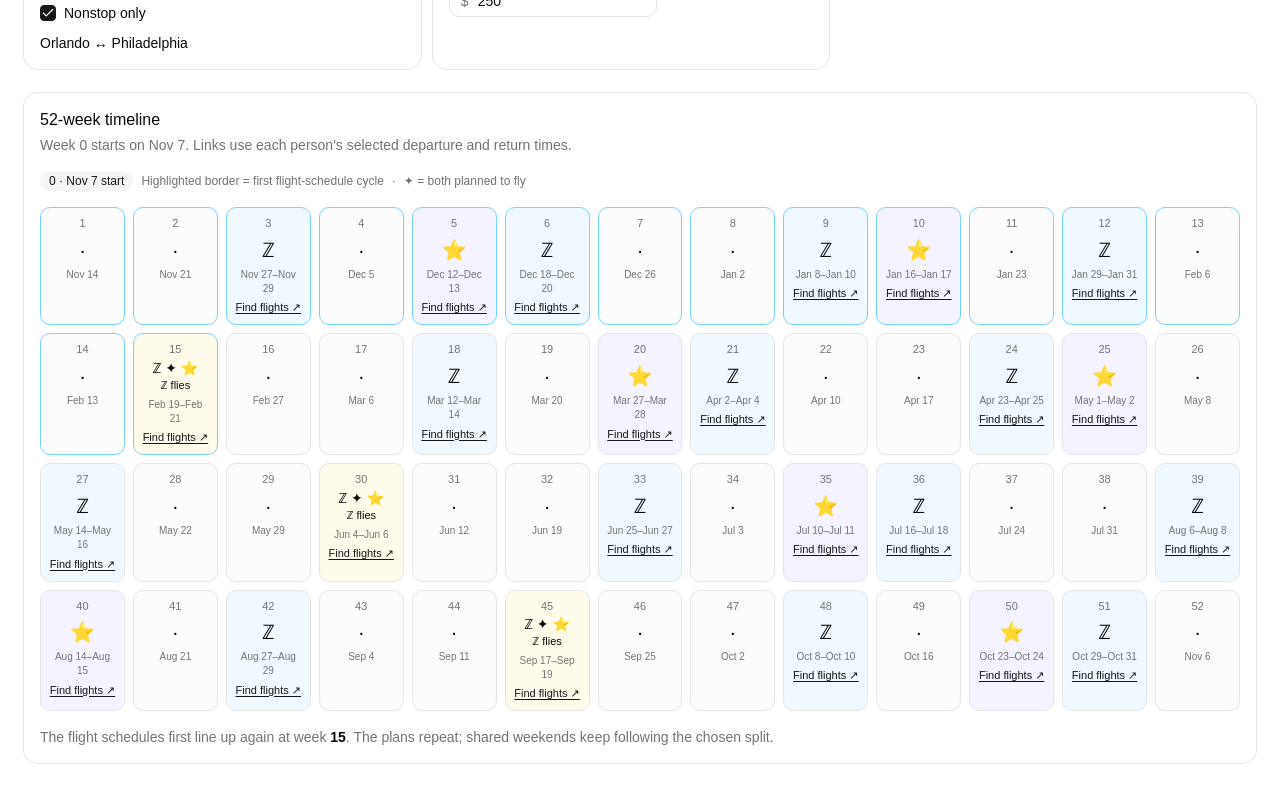
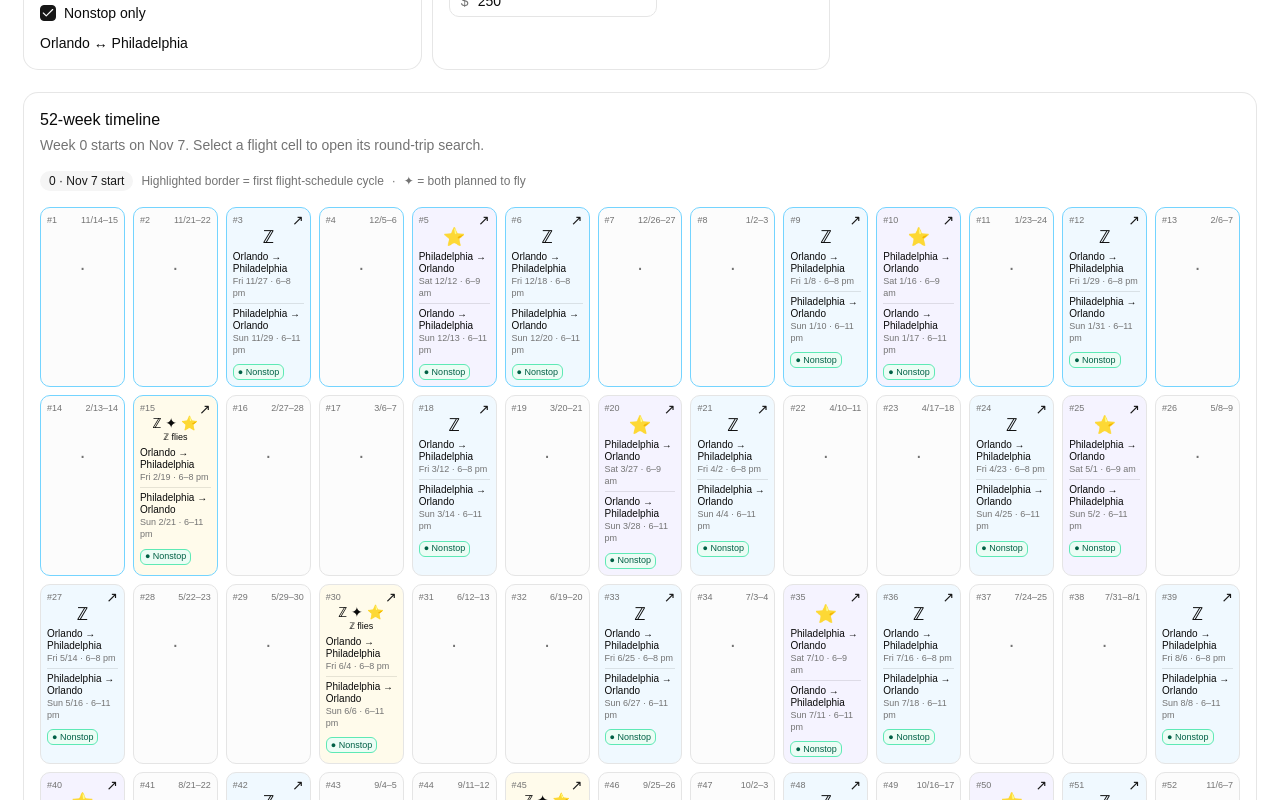
Before and after one commit to zsiegel92/flight-alternator, a React (Vite) app: page / in a window 1280 px wide. Shown: the part 960-1760 px from the top of the page. Built offline with nearby package versions, Linux system fonts and the light colour scheme.

Commit message:
calendar update

```diff
--- a/src/App.tsx
+++ b/src/App.tsx
@@ -165,6 +165,54 @@ const sliderWindowSchema = z
 
 function hourLabel(hour: number): string {
 	return `${hour % 12 || 12}:00 ${hour < 12 ? "am" : "pm"}`;
+}
+
+function compactDate(date: string): string {
+	return `${Number(date.slice(5, 7))}/${Number(date.slice(8, 10))}`;
+}
+
+function compactDateRange(start: string, end: string): string {
+	const last =
+		start.slice(0, 7) === end.slice(0, 7)
+			? String(Number(end.slice(8, 10)))
+			: compactDate(end);
+	return `${compactDate(start)}–${last}`;
+}
+
+function compactWindow(window: TimeWindow): string {
+	const start = window.start % 12 || 12;
+	const end = window.end % 12 || 12;
+	const startPeriod = window.start < 12 ? "am" : "pm";
+	const endPeriod = window.end < 12 ? "am" : "pm";
+	return startPeriod === endPeriod
+		? `${start}–${end} ${endPeriod}`
+		: `${start} ${startPeriod}–${end} ${endPeriod}`;
+}
+
+function FlightLeg({
+	from,
+	to,
+	day,
+	date,
+	window,
+}: {
+	from: string;
+	to: string;
+	day: Departure | ReturnDay;
+	date: string;
+	window: TimeWindow;
+}) {
+	const shortDay = `${day[0].toUpperCase()}${day.slice(1, 3)}`;
+	return (
+		<div className="min-w-0 border-t border-foreground/10 pt-1 first:border-0 first:pt-0">
+			<div className="break-words text-[10px] font-medium leading-3">
+				{from} → {to}
+			</div>
+			<div className="text-[9px] leading-3 text-muted-foreground">
+				{shortDay} {compactDate(date)} · {compactWindow(window)}
+			</div>
+		</div>
+	);
 }
 
 function TimeWindowFields({
@@ -358,8 +406,8 @@ function Timeline({
 			<CardHeader>
 				<CardTitle>52-week timeline</CardTitle>
 				<CardDescription>
-					Week 0 starts on {shortDate(firstSaturday)}. Links use each person's
-					selected departure and return times.
+					Week 0 starts on {shortDate(firstSaturday)}. Select a flight cell to
+					open its round-trip search.
 				</CardDescription>
 			</CardHeader>
 			<CardContent className="space-y-4">
@@ -386,65 +434,106 @@ function Timeline({
 									person.returnDay,
 								)
 							: null;
-						const saturday = tripDates(
+						const weekendDates = tripDates(
 							day.week,
 							firstSaturday,
 							"saturday",
 							"sunday",
-						).depart;
+						);
 						const title = coincidence
 							? `Week ${day.week}: both planned to fly; ${names[day.flyer ?? 0]} flies`
 							: day.flyer === null
 								? `Week ${day.week}: no flight`
 								: `Week ${day.week}: ${names[day.flyer]} flies`;
+						const border = inFirstCycle ? "border-sky-300" : "border-border";
+						if (!person || !destination || !dates) {
 							return (
 								<div
 									key={day.week}
 									title={title}
-								className={`relative min-h-28 rounded-lg border p-2 text-center ${inFirstCycle ? "border-sky-300" : "border-border"} ${coincidence ? "bg-amber-50" : day.flyer === 0 ? "bg-sky-50" : day.flyer === 1 ? "bg-violet-50" : "bg-muted/30"}`}
+									className={`min-h-28 min-w-0 rounded-lg border ${border} bg-muted/30 p-1.5 text-center`}
 								>
-								<div className="text-[11px] text-muted-foreground">
-									{day.week}
+									<div className="flex items-center justify-between gap-1 text-[9px] text-muted-foreground">
+										<span>#{day.week}</span>
+										<span className="tabular-nums">
+											{compactDateRange(
+												weekendDates.depart,
+												weekendDates.returnDate,
+											)}
+										</span>
 									</div>
-								{coincidence ? (
-									<>
-										<div className="text-sm leading-5">
-											{symbols[0]} ✦ {symbols[1]}
+									<div className="flex min-h-20 items-center justify-center text-xl text-muted-foreground">
+										·
 									</div>
-										<div className="text-[11px] font-medium">
-											{symbols[day.flyer ?? 0]} flies
 								</div>
-									</>
-								) : (
-									<div className="pt-1 text-xl">
-										{day.flyer === null ? "·" : symbols[day.flyer]}
-									</div>
-								)}
-								<div className="mt-1 text-[10px] text-muted-foreground">
-									{dates
-										? `${shortDate(dates.depart)}–${shortDate(dates.returnDate)}`
-										: shortDate(saturday)}
-								</div>
-								{person && destination && dates && (
+							);
+						}
+						const outboundTime = person.times[person.departure];
+						const returnTime = person.times[person.returnDay];
+						return (
 							<a
-										className="text-[11px] font-medium text-primary underline underline-offset-2 hover:text-primary/70"
+								key={day.week}
+								title={title}
+								className={`group block min-h-28 min-w-0 rounded-lg border ${border} ${coincidence ? "bg-amber-50" : day.flyer === 0 ? "bg-sky-50" : "bg-violet-50"} p-1.5 text-center text-foreground transition hover:border-primary hover:shadow-sm focus-visible:outline-none focus-visible:ring-2 focus-visible:ring-ring`}
 								href={googleFlightsUrl({
 									from: person.city,
 									to: destination.city,
 									depart: dates.depart,
 									returnDate: dates.returnDate,
 									nonstopOnly,
-											outboundTime: person.times[person.departure],
-											returnTime: person.times[person.returnDay],
+									outboundTime,
+									returnTime,
 								})}
 								target="_blank"
 								rel="noopener noreferrer"
-										aria-label={`Find ${person.name}'s round-trip flights from ${person.city} to ${destination.city}, ${dates.depart} to ${dates.returnDate}`}
+								aria-label={`${title}. ${person.city} to ${destination.city}, ${dates.depart}, ${hourLabel(outboundTime.start)} to ${hourLabel(outboundTime.end)}. ${destination.city} to ${person.city}, ${dates.returnDate}, ${hourLabel(returnTime.start)} to ${hourLabel(returnTime.end)}.${nonstopOnly ? " Nonstop only." : ""} Open Google Flights.`}
 							>
-										Find flights ↗
-									</a>
+								<div className="flex items-center justify-between gap-1 text-[9px] text-muted-foreground">
+									<span>#{day.week}</span>
+									<span
+										aria-hidden="true"
+										className="text-sm leading-3 text-primary"
+									>
+										↗
+									</span>
+								</div>
+								{coincidence ? (
+									<>
+										<div className="text-sm leading-4">
+											{symbols[0]} ✦ {symbols[1]}
+										</div>
+										<div className="text-[9px] font-medium leading-3">
+											{symbols[day.flyer ?? 0]} flies
+										</div>
+									</>
+								) : (
+									<div className="text-lg leading-5">{person.symbol}</div>
+								)}
+								<div className="mt-1 space-y-1 text-left">
+									<FlightLeg
+										from={person.city}
+										to={destination.city}
+										day={person.departure}
+										date={dates.depart}
+										window={outboundTime}
+									/>
+									<FlightLeg
+										from={destination.city}
+										to={person.city}
+										day={person.returnDay}
+										date={dates.returnDate}
+										window={returnTime}
+									/>
+									{nonstopOnly && (
+										<Badge
+											variant="outline"
+											className="h-4 rounded-sm border-emerald-300 bg-emerald-50 px-1 text-[9px] leading-none text-emerald-800"
+										>
+											● Nonstop
+										</Badge>
 									)}
 								</div>
+							</a>
 						);
 					})}
 				</div>
```
Lines whose indentation alone changed are shown as unchanged.
